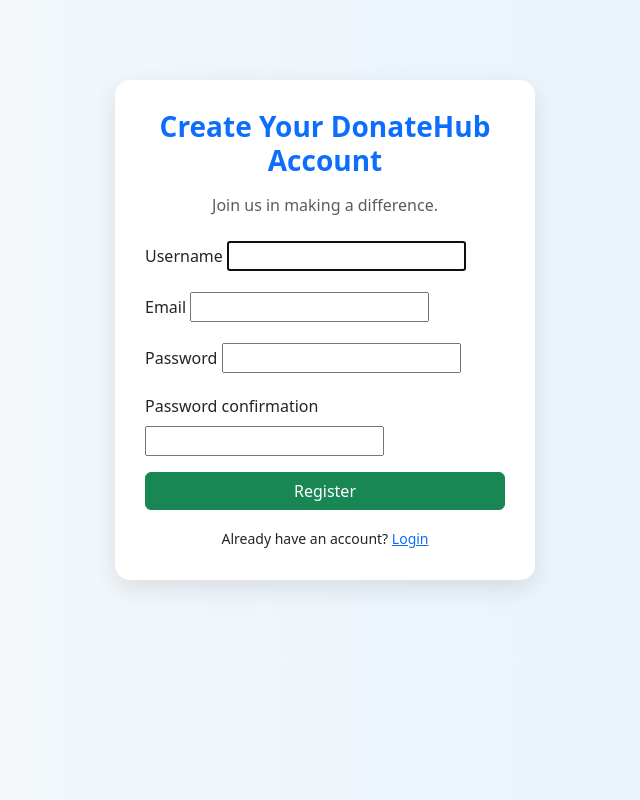
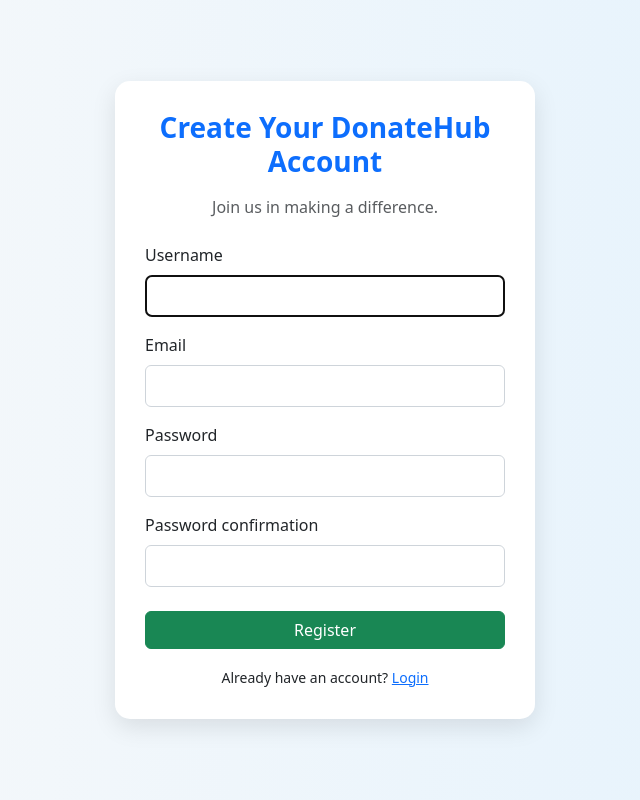
Before and after one commit to SachinPKy/DonateHub, a Django app: page /register/ in a window 1280 px wide. Shown: the whole page, without its empty margins (315-955 px from the left). Run offline with Django 5.2, Linux system fonts and the light colour scheme.

Commit message:
Update register.html

```diff
--- a/templates/register.html
+++ b/templates/register.html
@@ -3,60 +3,81 @@
   <head>
     <title>Register | DonateHub</title>
 
-    <meta charset="UTF-8">
+    <meta charset="UTF-8" />
+    <meta name="viewport" content="width=device-width, initial-scale=1.0" />
 
     <!-- Bootstrap CSS -->
-    <link href="https://cdn.jsdelivr.net/npm/bootstrap@5.3.2/dist/css/bootstrap.min.css" rel="stylesheet">
+    <link
+      href="https://cdn.jsdelivr.net/npm/bootstrap@5.3.2/dist/css/bootstrap.min.css"
+      rel="stylesheet"
+    />
 
     <style>
       body {
+        min-height: 100vh;
         background: linear-gradient(to right, #f8f9fa, #e3f2fd);
+        display: flex;
+        align-items: center;
+        justify-content: center;
+        padding: 15px;
       }
 
       .register-card {
+        width: 100%;
         max-width: 420px;
-            margin: 80px auto;
         padding: 30px;
         border-radius: 15px;
         background: #ffffff;
-            box-shadow: 0 8px 25px rgba(0,0,0,0.1);
+        box-shadow: 0 8px 25px rgba(0, 0, 0, 0.1);
       }
 
       .register-title {
         font-weight: bold;
         color: #0d6efd;
       }
+
+      /* Django form inputs styling */
+      input,
+      select,
+      textarea {
+        width: 100%;
+        padding: 8px 12px;
+        border-radius: 6px;
+        border: 1px solid #ced4da;
+      }
+
+      /* ===== MOBILE RESPONSIVE ===== */
+      @media (max-width: 576px) {
+        .register-card {
+          padding: 22px;
+        }
+
+        .register-title {
+          font-size: 1.4rem;
+        }
+      }
     </style>
   </head>
 
   <body>
-
     <div class="register-card">
-
       <h3 class="text-center register-title mb-3">
         Create Your DonateHub Account
       </h3>
 
-    <p class="text-center text-muted mb-4">
-        Join us in making a difference.
-    </p>
+      <p class="text-center text-muted mb-4">Join us in making a difference.</p>
 
-    <form method="post">
-        {% csrf_token %}
-
-        {% for field in form %}
+      <form method="post" novalidate>
+        {% csrf_token %} {% for field in form %}
         <div class="mb-3">
           <label class="form-label">{{ field.label }}</label>
-                {{ field }}
-                {% if field.errors %}
-                    <div class="text-danger small">
-                        {{ field.errors|striptags }}
-                    </div>
+          {{ field }} {% if field.errors %}
+          <div class="text-danger small mt-1">{{ field.errors|striptags }}</div>
           {% endif %}
         </div>
         {% endfor %}
 
-        <button type="submit" class="btn btn-success w-100">
+        <button type="submit" class="btn btn-success w-100 mt-2">
           Register
         </button>
       </form>
@@ -67,8 +88,6 @@
           <a href="/accounts/login/">Login</a>
         </small>
       </div>
-
     </div>
-
   </body>
 </html>
```
Lines whose indentation alone changed are shown as unchanged.
